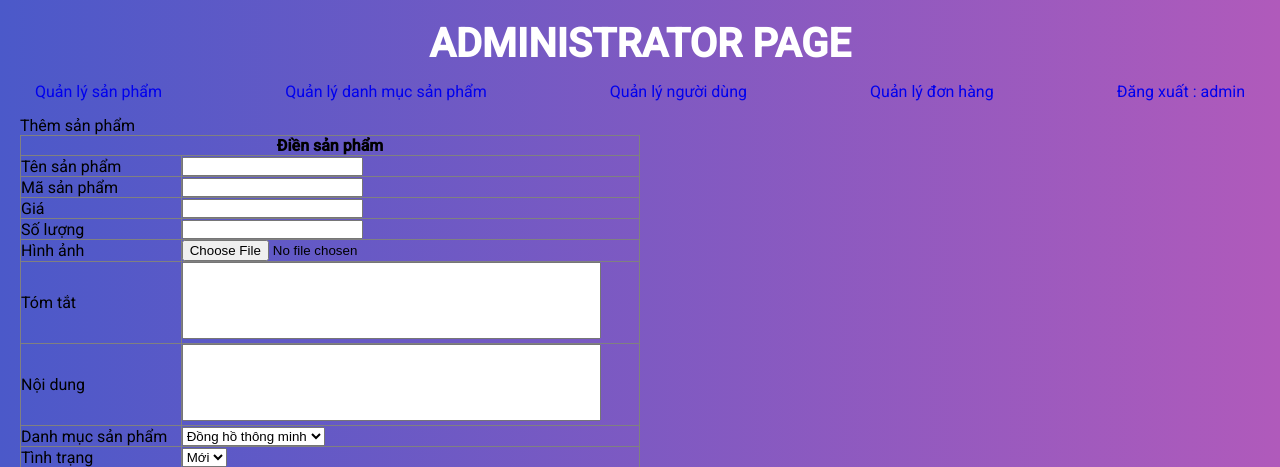
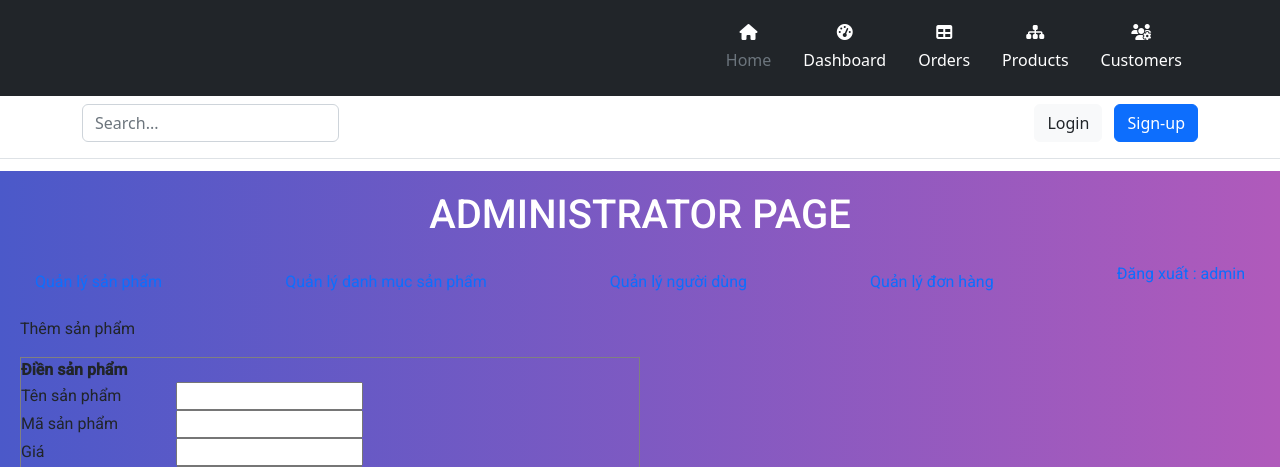
Before and after one commit to DiAyTi2004/Group11_PHP, a PHP site: page /admincp/index.php?action=quanlysanpham&query=them in a window 1280 px wide. Shown: the top 467 px of the page. Run offline with PHP 8.4, Linux system fonts and the light colour scheme; the visitor is signed in with stand-in values (Sample User, id 1); data comes from the database, SQL or seed files in the repository.

Commit message:
update header admin

```diff
--- a/admincp/index.php
+++ b/admincp/index.php
@@ -1,6 +1,6 @@
 <?php
 session_start();
-    if(!isset($_SESSION['dangnhap'])){
+if (!isset($_SESSION['dangnhap'])) {
     header('Location:login.php');
 }
 
@@ -12,11 +12,72 @@
     <meta charset="UTF-8">
     <meta http-equiv="X-UA-Compatible" content="IE=edge">
     <meta name="viewport" content="width=device-width, initial-scale=1.0">
-    <link rel="stylesheet" href="css/style_admincp.css">
+    <link rel="stylesheet" href="./css/style_admincp.css">
+    <link href="https://cdn.jsdelivr.net/npm/bootstrap@5.2.3/dist/css/bootstrap.min.css" rel="stylesheet" integrity="sha384-rbsA2VBKQhggwzxH7pPCaAqO46MgnOM80zW1RWuH61DGLwZJEdK2Kadq2F9CUG65" crossorigin="anonymous">
     <title>AdminCp</title>
+    <link rel="stylesheet" href="../css//CommonStyle.css">
+    <link rel="stylesheet" href="https://cdnjs.cloudflare.com/ajax/libs/font-awesome/6.4.2/css/all.min.css" integrity="sha512-z3gLpd7yknf1YoNbCzqRKc4qyor8gaKU1qmn+CShxbuBusANI9QpRohGBreCFkKxLhei6S9CQXFEbbKuqLg0DA==" crossorigin="anonymous" referrerpolicy="no-referrer" />
 </head>
 
 <body>
+    <header>
+        <div class="px-3 py-2 bg-dark text-white">
+            <div class="container">
+                <div class="d-flex flex-wrap align-items-center justify-content-center justify-content-lg-start">
+                    <a href="/" class="d-flex align-items-center my-2 my-lg-0 me-lg-auto text-white text-decoration-none">
+                        <svg class="bi me-2" width="40" height="32" role="img" aria-label="Bootstrap">
+                            <use xlink:href="#bootstrap"></use>
+                        </svg>
+                    </a>
+
+                    <ul class="nav col-12 col-lg-auto my-2 justify-content-center my-md-0 text-small">
+                        <li>
+                            <a href="#" class="nav-link text-secondary flex-column flex-center">
+                                <i class="fa-solid fa-house text-white mb-2 "></i>
+                                Home
+                            </a>
+                        </li>
+                        <li>
+                            <a href="#" class="nav-link text-white flex-column flex-center">
+                                <i class="fa-solid fa-gauge-high text-white mb-2"></i>
+                                Dashboard
+                            </a>
+                        </li>
+                        <li>
+                            <a href="#" class="nav-link text-white flex-column flex-center">
+                                <i class="fa-solid fa-table text-white mb-2"></i>
+                                Orders
+                            </a>
+                        </li>
+                        <li>
+                            <a href="#" class="nav-link text-white flex-column flex-center">
+                                <i class="fa-solid fa-sitemap text-white mb-2"></i>
+                                Products
+                            </a>
+                        </li>
+                        <li>
+                            <a href="#" class="nav-link text-white flex-column flex-center">
+                                <i class="fa-solid fa-users-gear text-white mb-2"></i>
+                                Customers
+                            </a>
+                        </li>
+                    </ul>
+                </div>
+            </div>
+        </div>
+        <div class="px-3 py-2 border-bottom mb-3">
+            <div class="container d-flex flex-wrap justify-content-center">
+                <form class="col-12 col-lg-auto mb-2 mb-lg-0 me-lg-auto">
+                    <input type="search" class="form-control" placeholder="Search..." aria-label="Search">
+                </form>
+
+                <div class="text-end">
+                    <button type="button" class="btn btn-light text-dark me-2">Login</button>
+                    <button type="button" class="btn btn-primary">Sign-up</button>
+                </div>
+            </div>
+        </div>
+    </header>
     <div class="wrapper">
         <div class="admincp_tile">
             <h3>Administrator Page</h3>
@@ -28,6 +89,7 @@
         include("modules/footer.php");
         ?>
     </div>
+    <script src="https://cdn.jsdelivr.net/npm/bootstrap@5.2.3/dist/js/bootstrap.bundle.min.js" integrity="sha384-kenU1KFdBIe4zVF0s0G1M5b4hcpxyD9F7jL+jjXkk+Q2h455rYXK/7HAuoJl+0I4" crossorigin="anonymous"></script>
 </body>
 
 </html>
```
Lines whose indentation alone changed are shown as unchanged.
